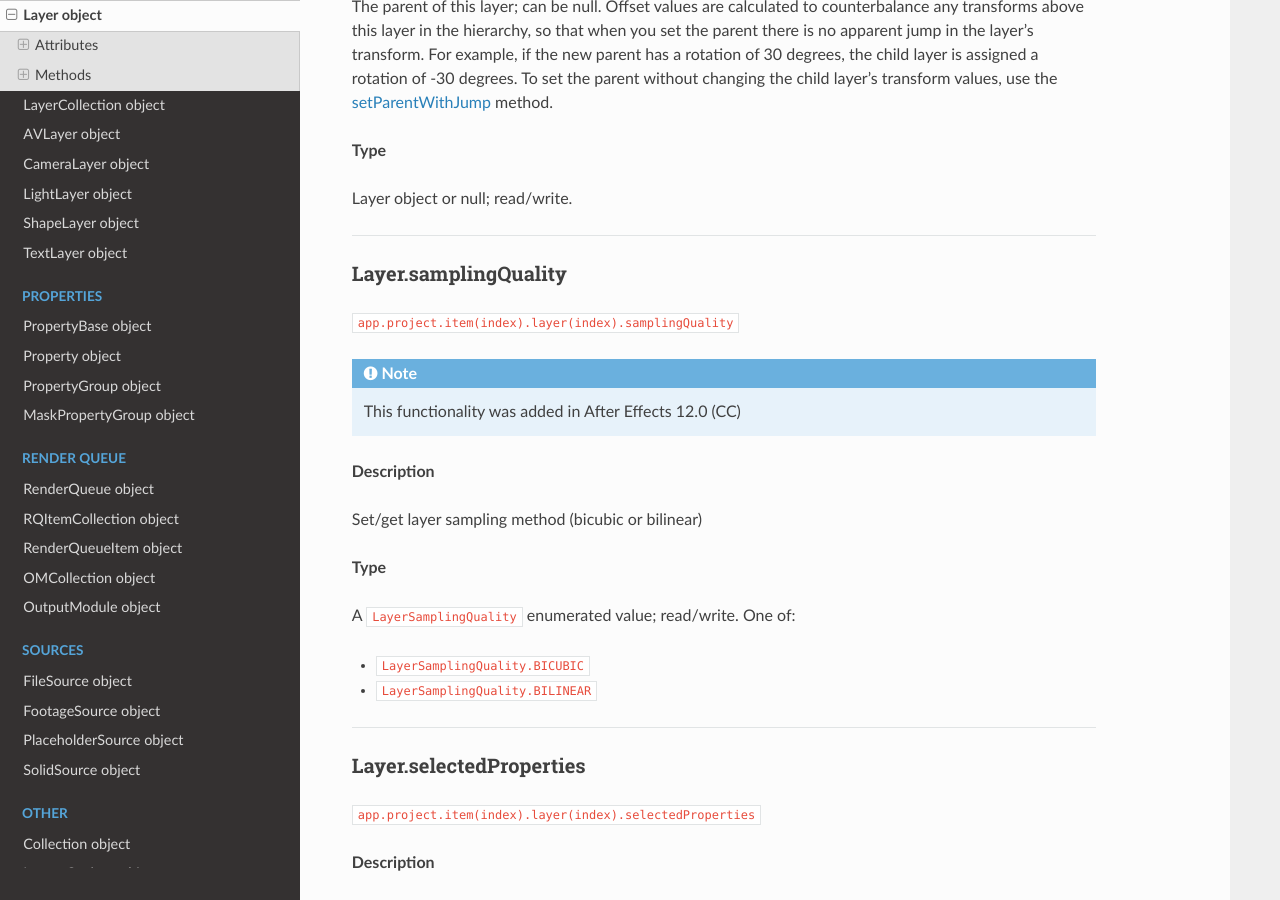
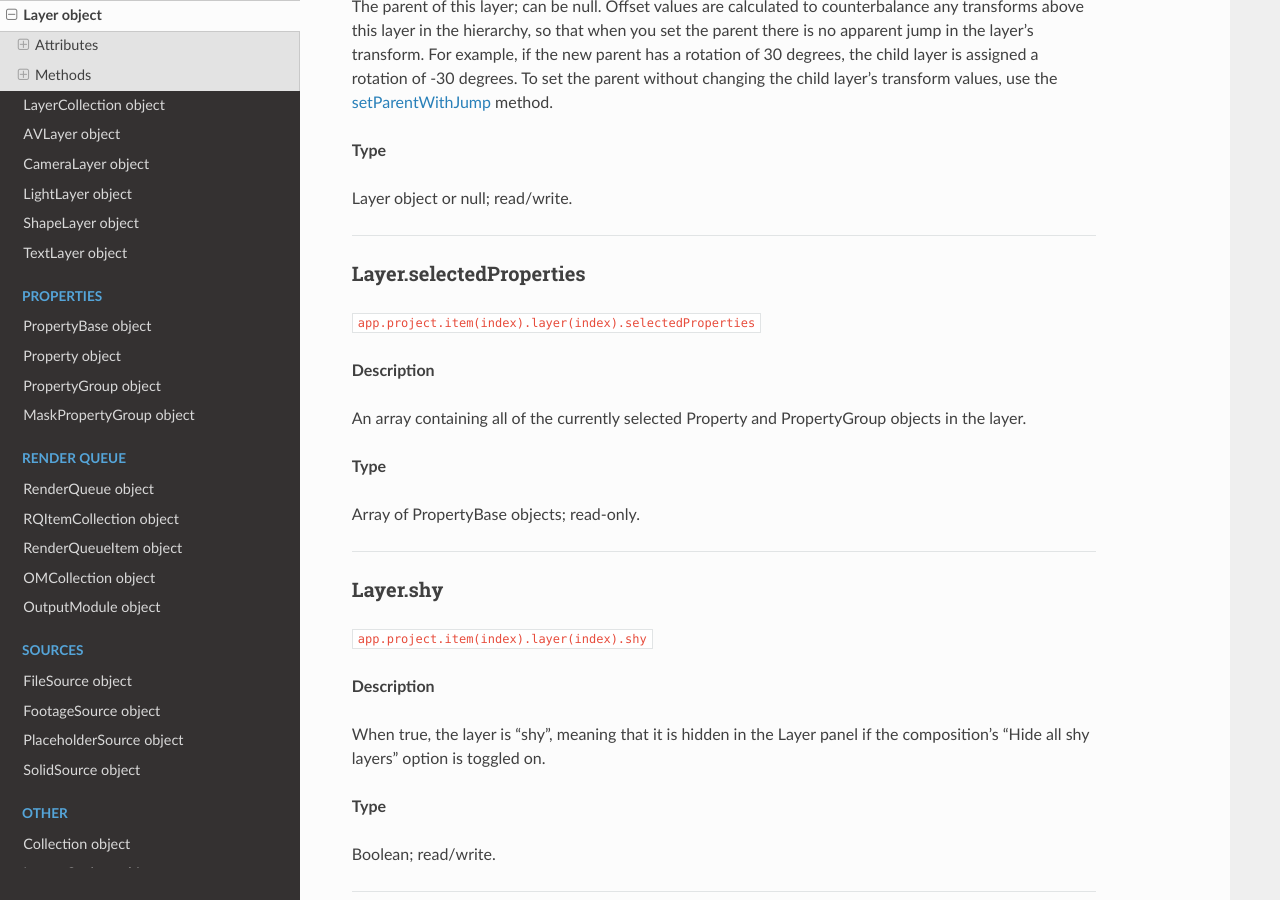
Before and after one commit to docsforadobe/after-effects-scripting-guide, a Sphinx documentation site: the page built from docs/layers/layer.rst, in a window 1280 px wide and 900 px high, scrolled down 5260 px. Built offline with Sphinx 7.4.7 and the Read the Docs theme 2.0.0, drawn with Linux system fonts in a browser that asks for light colours.

Commit message:
Moves `samplingQuality` attribute from Layer into AVLayer class

```diff
--- a/docs/introduction/changelog.rst
+++ b/docs/introduction/changelog.rst
@@ -246,6 +246,6 @@
 	- Added: Application effects object's version attribute, see :ref:`app.effects`
 - Ability to get and set preview mode
 	- Added: :ref:`Viewer.fastPreview`
-- Access to layer sampling method (see :ref:`samplingQuality <Layer.samplingQuality>`)
+- Access to layer sampling method (see :ref:`samplingQuality <AVLayer.samplingQuality>`)
 - Changed preference and settings methods (see :ref:`Settings`)
 - ScriptUI is now based on the same controls as the main application.
--- a/docs/layers/layer.rst
+++ b/docs/layers/layer.rst
@@ -268,29 +268,6 @@
 **Type**
 
 Layer object or null; read/write.
-
-----
-
-.. _Layer.samplingQuality:
-
-Layer.samplingQuality
-*********************************************
-
-``app.project.item(index).layer(index).samplingQuality``
-
-.. note::
-   This functionality was added in After Effects 12.0 (CC)
-
-**Description**
-
-Set/get layer sampling method (bicubic or bilinear)
-
-**Type**
-
-A ``LayerSamplingQuality`` enumerated value; read/write. One of:
-
--  ``LayerSamplingQuality.BICUBIC``
--  ``LayerSamplingQuality.BILINEAR``
 
 ----
 
```
Also changed, not shown: docs/layers/avlayer.rst (+23 -0 lines).
